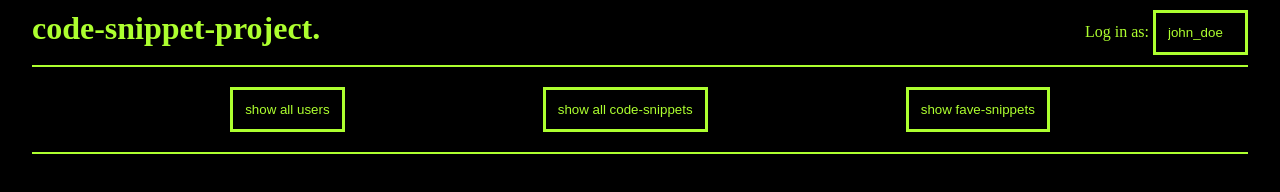
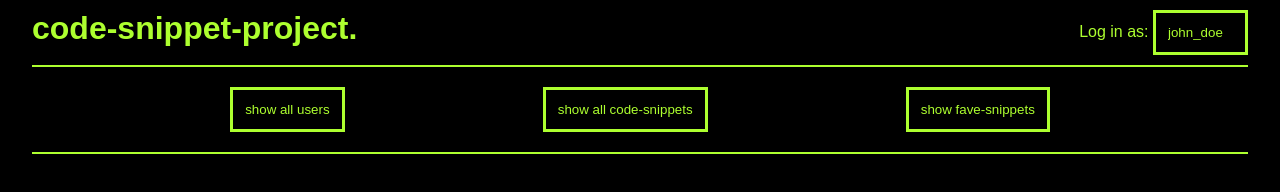
Before and after one commit to marcus-rk/code-snippet-api, a website: page public/index.html in a window 1280 px wide. Drawn offline with Linux system fonts and the light colour scheme.

Commit message:
Added icon

```diff
--- a/public/index.html
+++ b/public/index.html
@@ -4,6 +4,7 @@
     <meta charset="UTF-8">
     <title>Code-snippet-project</title>
     <link rel="stylesheet" href="style.css">
+    <link rel="icon" type="image/x-icon" href="code-snippet-icon.png">
 </head>
 <body>
 <header>
--- a/public/style.css
+++ b/public/style.css
@@ -2,6 +2,7 @@
     margin: 0;
     padding: 0;
     color: greenyellow;
+    font-family: "Arial", sans-serif;
 }
 
 .hidden {
```
Also changed, not shown: public/code-snippet-icon.png (added).
